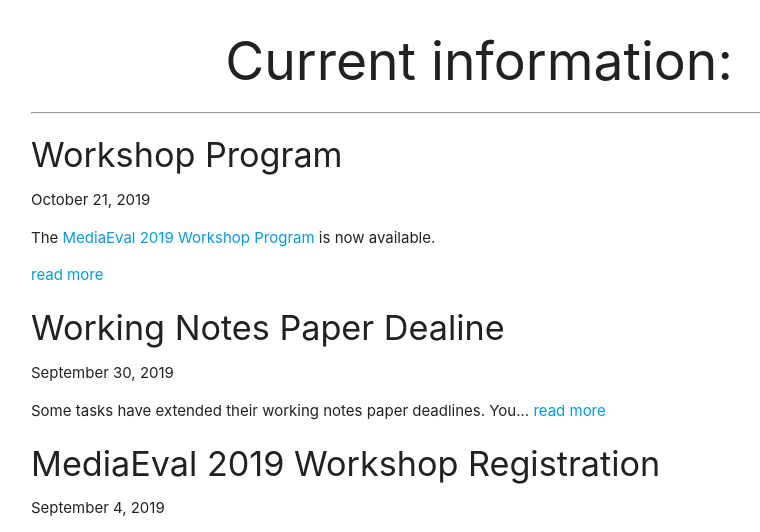
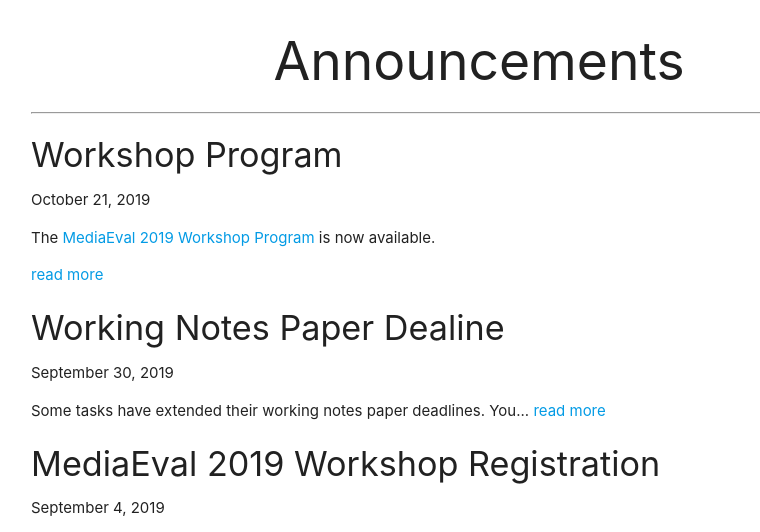
Before and after one commit to multimediaeval/multimediaeval.github.io, a Jekyll site: the page built from index.html, in a window 1280 px wide and 900 px high, cut to the strip 368-900 px from the top of the window. Shown: the whole strip, without its empty margins (161-921 px from the left). Built offline with Jekyll 4.4.1, drawn with Linux system fonts in a browser that asks for light colours; the list of posts is cut into pages by our own code.

Commit message:
change home page to ANnouncements

```diff
--- a/_layouts/home.html
+++ b/_layouts/home.html
@@ -10,7 +10,7 @@
       <div class="row">
         <article {% if page.feature-img %}class="feature-image"{% endif %}>
 
-          <h2 class="subtitle" align="center">Current information: </h2>
+          <h2 class="subtitle" align="center">Announcements</h2>
 
           <hr />
           <section class="post-content" align="left">
```
